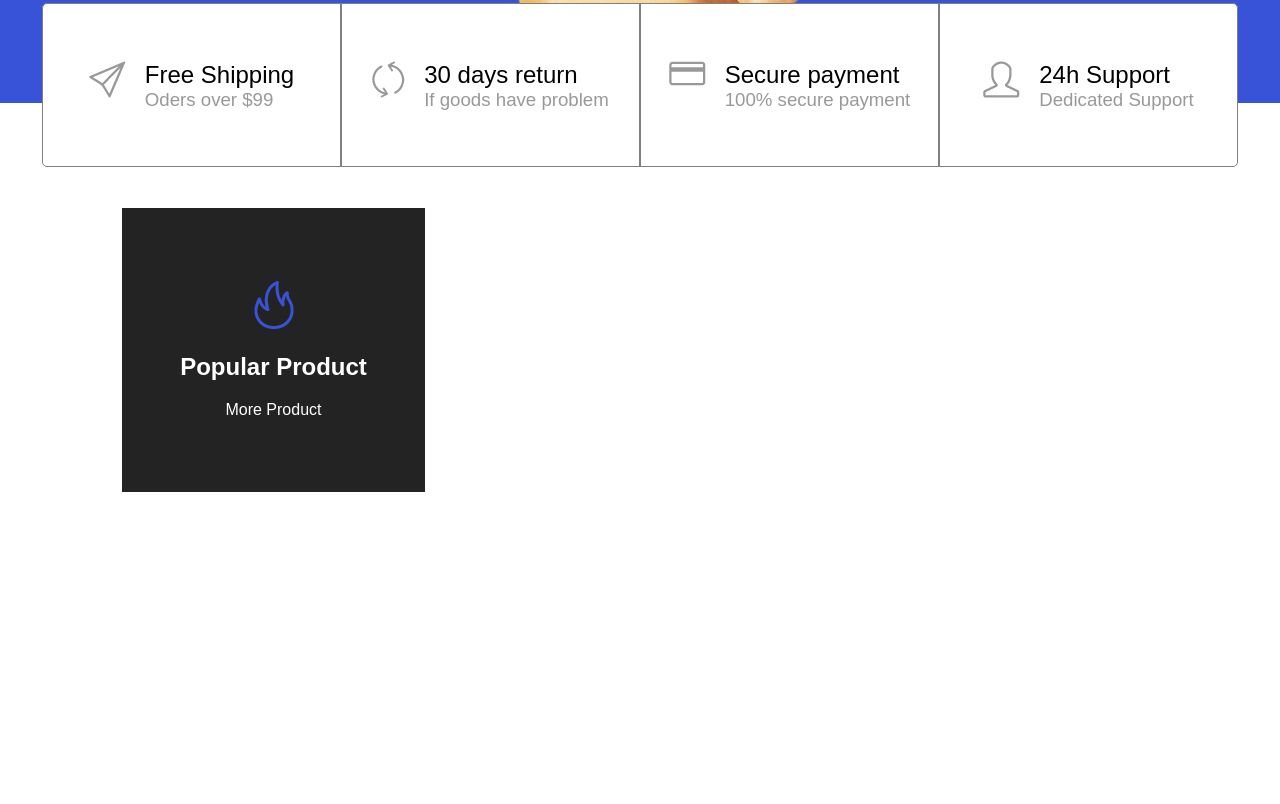
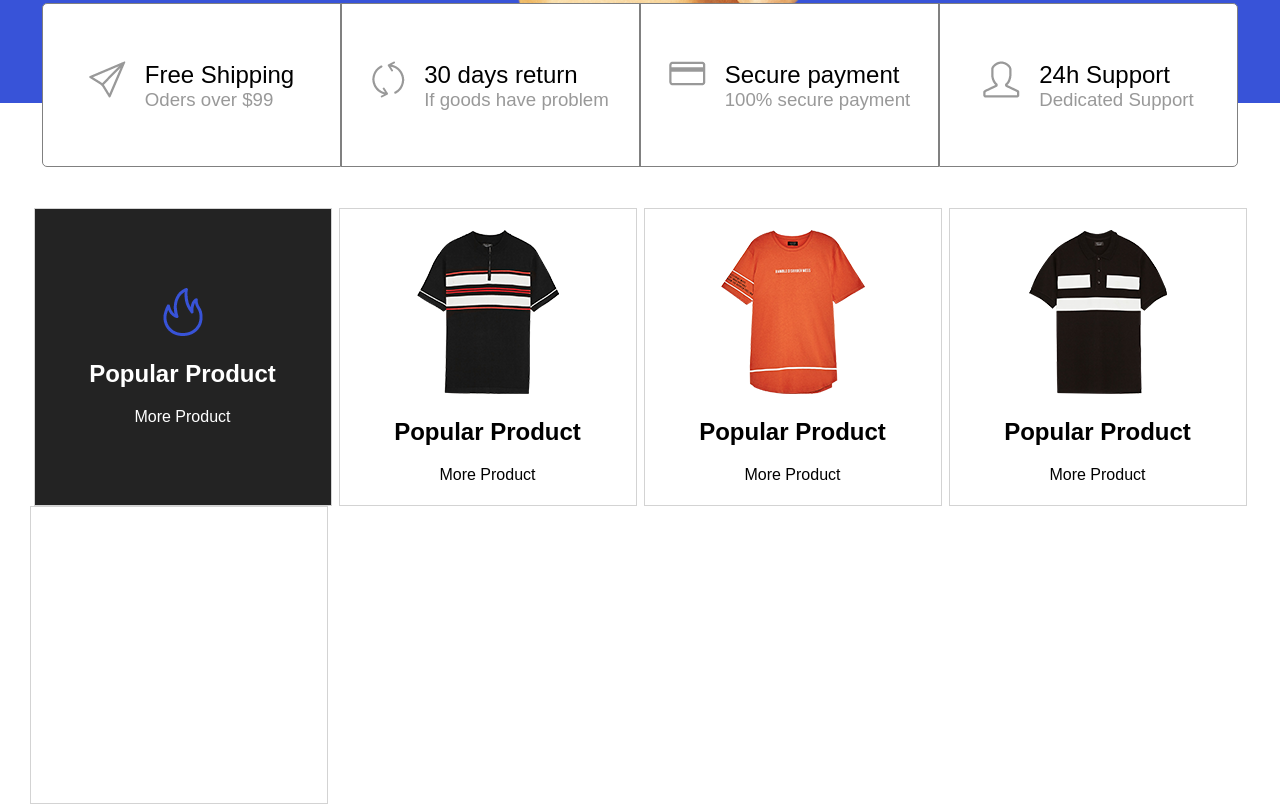
Before and after one commit to titoan/bepro-temp, a plain HTML site: page index.html in a window 1280 px wide. Shown: the part 665-1469 px from the top of the page. Before the commit the page ends 1157 px from the top, so only its background shows below. Drawn offline with Linux system fonts and the light colour scheme.

Commit message:
goods section first row

```diff
--- a/css/style.css
+++ b/css/style.css
@@ -110,9 +110,9 @@ header{
     color: rgba(153, 153, 153, 255);
 }
 
-/* .goods{
-    display: flex;
-} */
+.goods{
+    padding: 0 30px 0 30px;
+}
 
 .goods-4-in-row{
     display: flex;
@@ -120,11 +120,8 @@ header{
 }
 
 .goods-popular{
-    display: flex;
-    flex-direction:column;
-    align-items:center;
     background-color: #232323;
-    padding:73px 58px 73px 58px;
+    /* padding:73px 58px 73px 58px; */
 }
 
 .goods-popular h2,
@@ -132,3 +129,13 @@ header{
 {
     color:#fff;
 }
+.goods-item{
+    display: flex;
+    flex-direction:column;
+    align-items:center;
+    justify-content: center;
+    border: 1px solid #d3d3d3;
+    width: 296px;
+    height: 296px;
+
+}
--- a/index.html
+++ b/index.html
@@ -39,6 +39,8 @@
             <img src="img/image@1X (1).png" class="header-main-img" alt="">
     </header>
 
+<!-- TODO: Девушка по центру и преимущества - ОДИН БЛОК PISITION ABSOLUTE!!!! -->
+
     <section class="advances">
         <div class="advances-item">
             <div class="wrap">
@@ -78,18 +80,38 @@
         </div>
     </section>
 
+    <!-- TODO: Девушка по центру и преимущества - ОДИН БЛОК PISITION ABSOLUTE!!!! -->
+
     <section class="goods">
         <div class="goods-4-in-row">
             <div class="goods-item goods-popular">
-                <div class="goods-img-container">
+                <div class="img-container">
                     <img src="img/popular-logo.png" alt="" >
                 </div>
                 <h2>Popular Product</h2>
                 <p>More Product</p>
             </div>
-            <div class="goods-item"></div>
-            <div class="goods-item"></div>
-            <div class="goods-item"></div>
+            <div class="goods-item">
+                    <div class="img-container">
+                            <img src="img/goods-item/goods-img-1.png" alt="" >
+                        </div>
+                        <h2>Popular Product</h2>
+                        <p>More Product</p>
+            </div>
+            <div class="goods-item">
+                    <div class="img-container">
+                            <img src="img/goods-item/goods-img-2.png" alt="" >
+                        </div>
+                        <h2>Popular Product</h2>
+                        <p>More Product</p>
+            </div>
+            <div class="goods-item">
+                    <div class="img-container">
+                            <img src="img/goods-item/goods-img-3.png" alt="" >
+                        </div>
+                        <h2>Popular Product</h2>
+                        <p>More Product</p>
+            </div>
         </div>
         <div class="goods-2-in-row">
             <div class="goods-item"></div>
```
